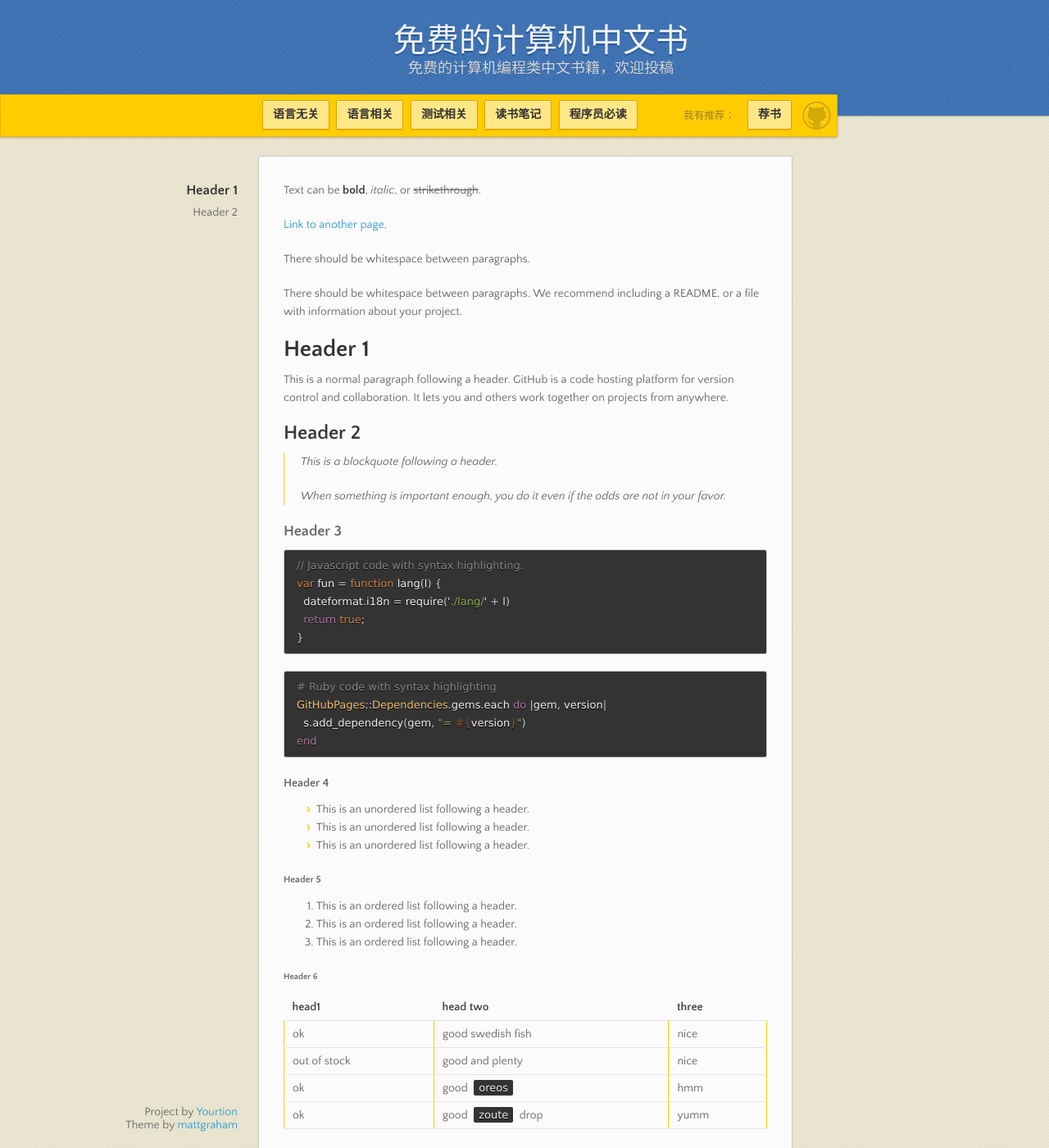
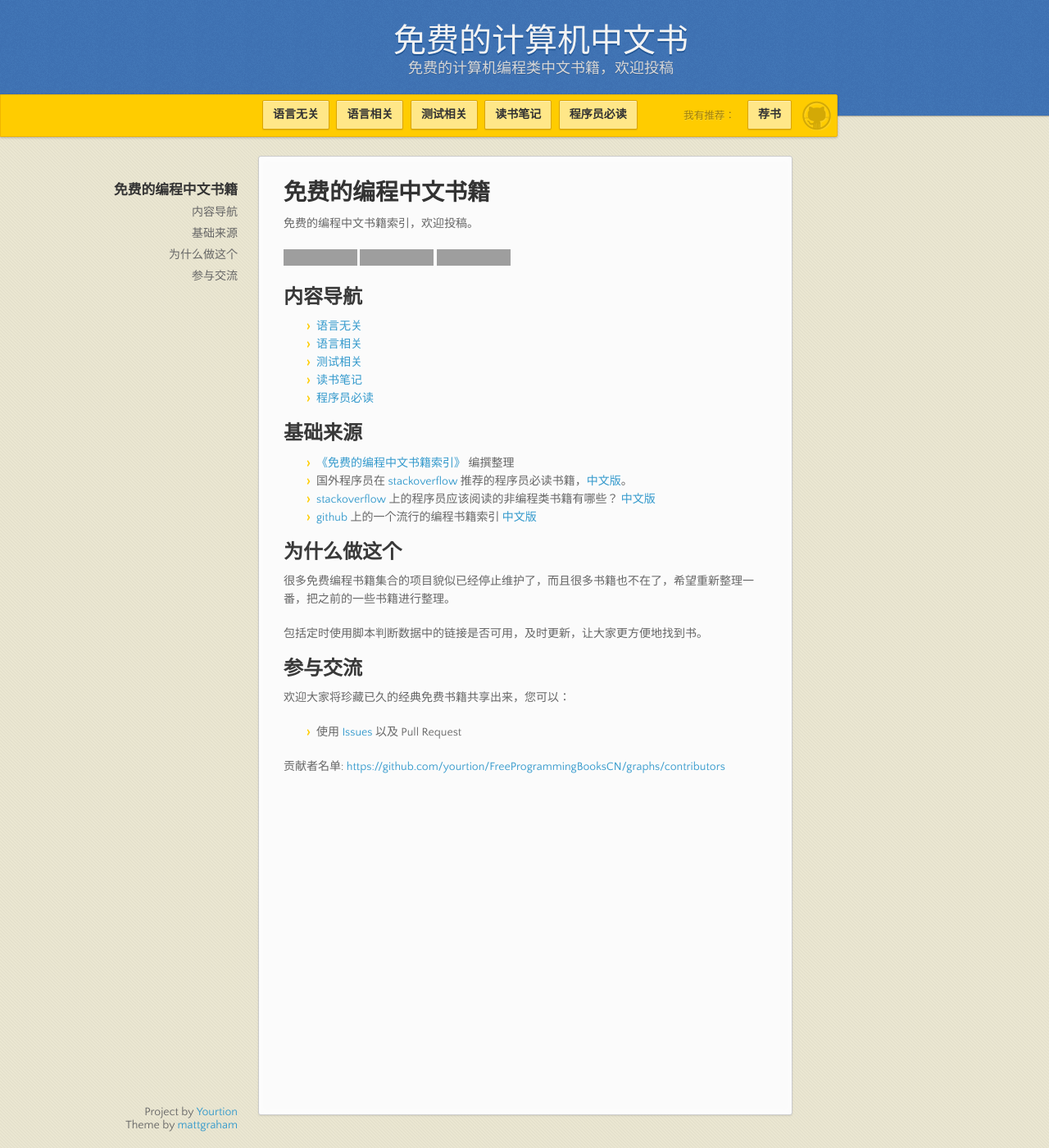
Before and after one commit to yourtion/FreeProgrammingBooksCN, a Jekyll site: the page built from index.md, in a window 1280 px wide and 1400 px high. Shown: the whole window at 82% size. Built offline with Jekyll 4.4.1, drawn with Linux system fonts in a browser that asks for light colours; nearby versions of some CDN libraries; our own code applies the rules of GitHub Pages for plain Markdown files; some of the changed text lies outside the part shown; grey boxes are pictures that could not be loaded.

Commit message:
更新主页

````diff
--- a/index.md
+++ b/index.md
@@ -2,122 +2,39 @@
 layout: default
 ---
 
-Text can be **bold**, _italic_, or ~~strikethrough~~.
+# 免费的编程中文书籍
 
-[Link to another page](another-page).
+免费的编程中文书籍索引，欢迎投稿。
 
-There should be whitespace between paragraphs.
+[![](https://img.shields.io/github/issues/yourtion/FreeProgrammingBooksCN.svg)](https://github.com/yourtion/FreeProgrammingBooksCN/issues)
+[![](https://img.shields.io/github/forks/yourtion/FreeProgrammingBooksCN.svg)](https://github.com/yourtion/FreeProgrammingBooksCN/network)
+[![](https://img.shields.io/github/stars/yourtion/FreeProgrammingBooksCN.svg)](https://github.com/yourtion/FreeProgrammingBooksCN/stargazers)
 
-There should be whitespace between paragraphs. We recommend including a README, or a file with information about your project.
+## 内容导航
 
-# [](#header-1)Header 1
+- [语言无关](system.html)
+- [语言相关](language.html)
+- [测试相关](test.html)
+- [读书笔记](reading.html)
+- [程序员必读](other.html)
 
-This is a normal paragraph following a header. GitHub is a code hosting platform for version control and collaboration. It lets you and others work together on projects from anywhere.
+## 基础来源
 
-## [](#header-2)Header 2
+- [《免费的编程中文书籍索引》](https://github.com/justjavac/free-programming-books-zh_CN) 编撰整理
+- 国外程序员在 [stackoverflow](http://stackoverflow.com/questions/1711/what-is-the-single-most-influential-book-every-programmer-should-read/1713%231713) 推荐的程序员必读书籍，[中文版](http://justjavac.com/other/2012/05/15/qualified-programmer-should-read-what-books.html "一个合格的程序员应该读过哪些书")。
+- [stackoverflow](http://stackoverflow.com/questions/38210/what-non-programming-books-should-programmers-read) 上的程序员应该阅读的非编程类书籍有哪些？ [中文版](what-non-programming-books-should-programmers-read.md)
+- [github](https://github.com/vhf/free-programming-books) 上的一个流行的编程书籍索引  [中文版](https://github.com/vhf/free-programming-books/blob/master/free-programming-books-zh.md)
 
-> This is a blockquote following a header.
->
-> When something is important enough, you do it even if the odds are not in your favor.
+## 为什么做这个
 
-### [](#header-3)Header 3
+很多免费编程书籍集合的项目貌似已经停止维护了，而且很多书籍也不在了，希望重新整理一番，把之前的一些书籍进行整理。
 
-```js
-// Javascript code with syntax highlighting.
-var fun = function lang(l) {
-  dateformat.i18n = require('./lang/' + l)
-  return true;
-}
-```
+包括定时使用脚本判断数据中的链接是否可用，及时更新，让大家更方便地找到书。
 
-```ruby
-# Ruby code with syntax highlighting
-GitHubPages::Dependencies.gems.each do |gem, version|
-  s.add_dependency(gem, "= #{version}")
-end
-```
+## 参与交流
 
-#### [](#header-4)Header 4
+欢迎大家将珍藏已久的经典免费书籍共享出来，您可以：
 
-*   This is an unordered list following a header.
-*   This is an unordered list following a header.
-*   This is an unordered list following a header.
+* 使用 [Issues](https://github.com/yourtion/FreeProgrammingBooksCN/issues) 以及 Pull Request
 
-##### [](#header-5)Header 5
-
-1.  This is an ordered list following a header.
-2.  This is an ordered list following a header.
-3.  This is an ordered list following a header.
-
-###### [](#header-6)Header 6
-
-| head1        | head two          | three |
-|:-------------|:------------------|:------|
-| ok           | good swedish fish | nice  |
-| out of stock | good and plenty   | nice  |
-| ok           | good `oreos`      | hmm   |
-| ok           | good `zoute` drop | yumm  |
-
-### There's a horizontal rule below this.
-
-* * *
-
-### Here is an unordered list:
-
-*   Item foo
-*   Item bar
-*   Item baz
-*   Item zip
-
-### And an ordered list:
-
-1.  Item one
-1.  Item two
-1.  Item three
-1.  Item four
-
-### And a nested list:
-
-- level 1 item
-  - level 2 item
-  - level 2 item
-    - level 3 item
-    - level 3 item
-- level 1 item
-  - level 2 item
-  - level 2 item
-  - level 2 item
-- level 1 item
-  - level 2 item
-  - level 2 item
-- level 1 item
-
-### Small image
-
-![](https://assets-cdn.github.com/images/icons/emoji/octocat.png)
-
-### Large image
-
-![](https://guides.github.com/activities/hello-world/branching.png)
-
-
-### Definition lists can be used with HTML syntax.
-
-<dl>
-<dt>Name</dt>
-<dd>Godzilla</dd>
-<dt>Born</dt>
-<dd>1952</dd>
-<dt>Birthplace</dt>
-<dd>Japan</dd>
-<dt>Color</dt>
-<dd>Green</dd>
-</dl>
-
-```
-Long, single-line code blocks should not wrap. They should horizontally scroll if they are too long. This line should be long enough to demonstrate this.
-```
-
-```
-The final element.
-```
+贡献者名单: [https://github.com/yourtion/FreeProgrammingBooksCN/graphs/contributors](https://github.com/yourtion/FreeProgrammingBooksCN/graphs/contributors)
````
